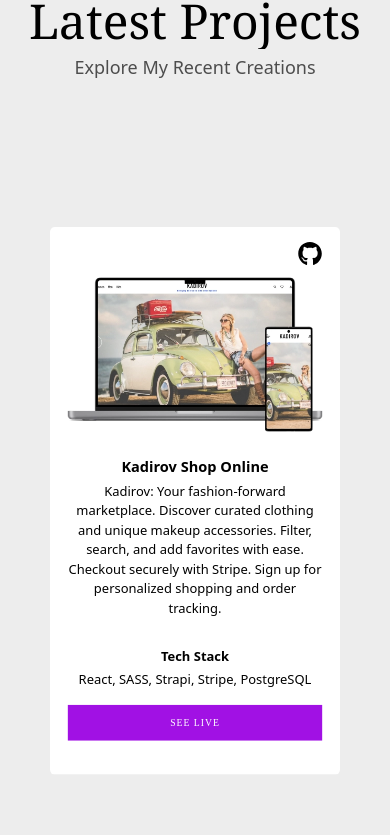
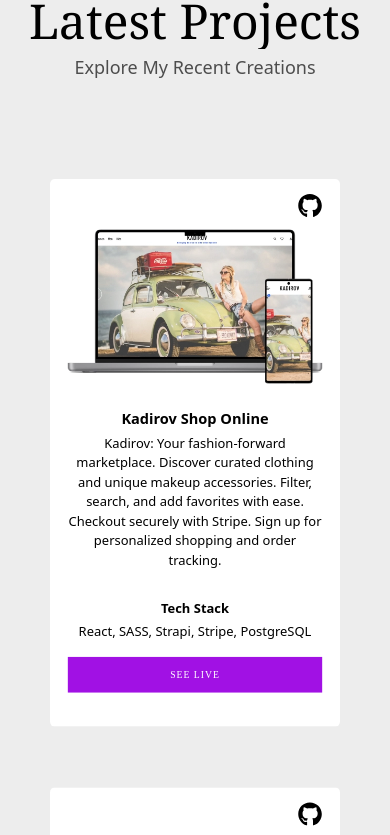
Before and after one commit to gyunayK/Portfolio, a React (Vite) app in the folder my-Portfolio/: page / in a window 390 px wide. Shown: the part 5363-6198 px from the top of the page. Built offline with nearby package versions, Linux system fonts and the light colour scheme; a web font is replaced by a local one.

Commit message:
feat: reduce padding in project section

```diff
--- a/my-Portfolio/src/sections/projects/Projects.jsx
+++ b/my-Portfolio/src/sections/projects/Projects.jsx
@@ -24,7 +24,7 @@ function Projects() {
               </h2>
             </Reveal>
           </div>
-          <div className="mt-12 grid md:grid-cols-2 gap-0 md:gap-[100px] scale-90">
+          <div className="sm:mt-12 grid md:grid-cols-2 gap-0 md:gap-[100px] scale-90">
             {projects.map((project, index) => (
               // <Reveal key={index}>
               <ProjectCard {...project} key={index}/>
```
